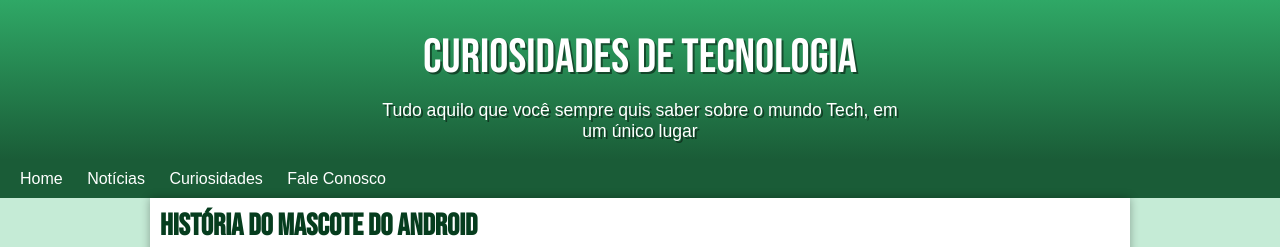
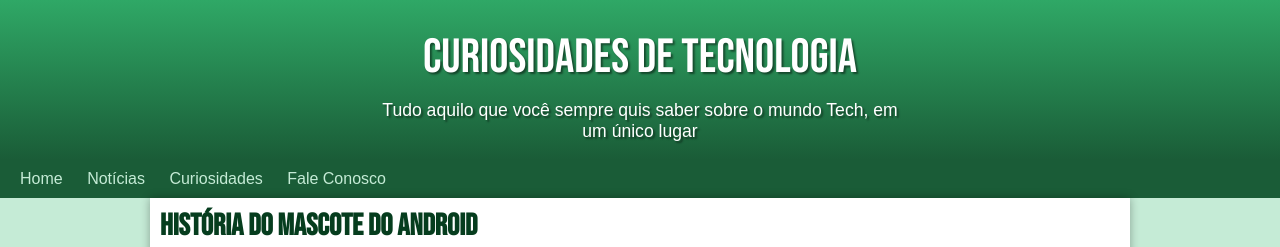
Before and after one commit to filipebastos0/projeto-android, a plain HTML site: page index.html in a window 1280 px wide. Shown: the top 247 px of the page. Drawn offline with Linux system fonts and the light colour scheme.

Commit message:
Update style.css

```diff
--- a/arquivos/style.css
+++ b/arquivos/style.css
@@ -48,7 +48,7 @@ header > h1 {
     font-size: 3em;
     font-weight: normal;
     margin-bottom: .3em;
-    text-shadow: 2px 2px 0px rgba(0, 0, 0, 0.466);
+    text-shadow: 2px 2px 2px rgba(0, 0, 0, 0.466);
 }
 
 header > p {
@@ -58,7 +58,7 @@ header > p {
     max-width: 30em;
     margin: auto;
     padding-bottom: 1em;
-    text-shadow: 2px 2px 0px rgba(0, 0, 0, 0.466);
+    text-shadow: 2px 2px 2px rgba(0, 0, 0, 0.466);
 }
 
 nav {
@@ -67,7 +67,7 @@ nav {
 }
 
 nav > a {
-    color: white;
+    color: var(--cor0);
     padding: 10px;
     border-radius: 5px;
 }
@@ -75,7 +75,7 @@ nav > a {
 nav > a:hover {
     background-color: var(--cor3);
     transition: .3s;
-    color: var(--cor0);
+    color: var(--cor5);
 }
 
 article > h1 {
```
